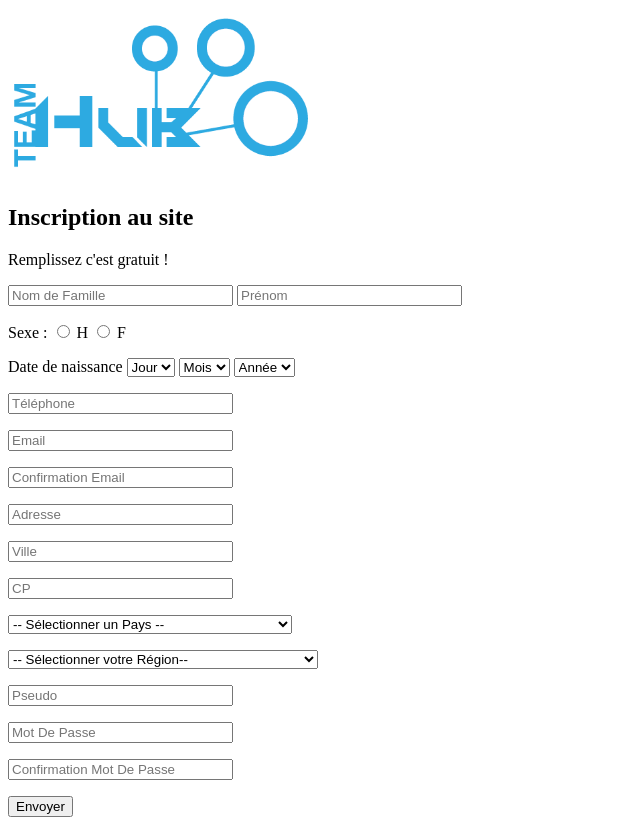
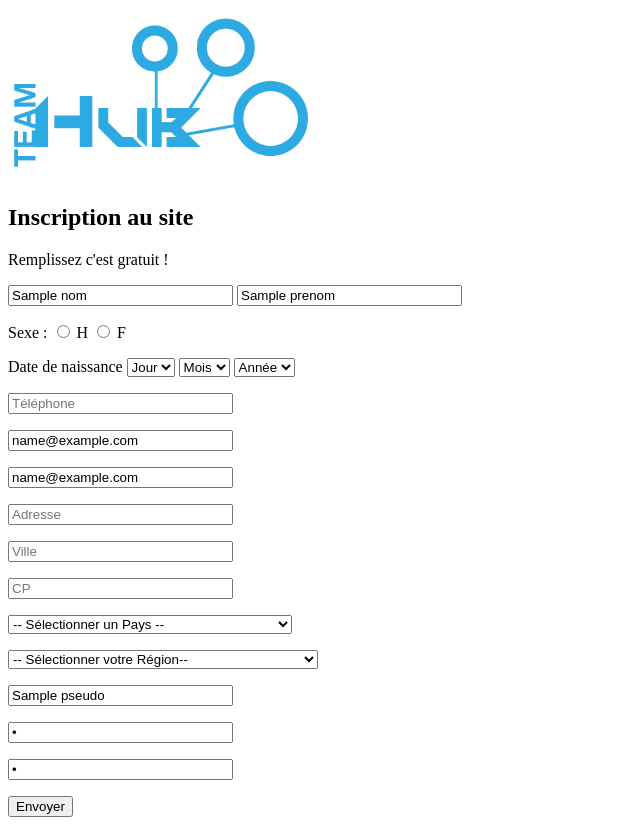
Before and after one commit to Fralax/TeamHub, a PHP site: template Vues/vueInscription.php in a window 1280 px wide. Shown: the whole page, without its empty margins (0-640 px from the left). Run offline with PHP 8.4, Linux system fonts and the light colour scheme; the template is opened without the code that fills it: most values are stand-ins (such as "Sample title", 1, 10 or a date in 2020); data that the repository does not hold is empty.

Commit message:
Améliorations

```diff
--- a/Vues/vueInscription.php
+++ b/Vues/vueInscription.php
@@ -12,9 +12,14 @@
 		<h2>Inscription au site</h2>
 		<p> Remplissez c'est gratuit ! </p>
 
-		<form  name = "formulaireInscription" method="post" >
-			<p><input type="text" name="Nom" placeholder="Nom de Famille" size="25" />
-			<input type="text" name="Prenom" placeholder="Prénom" size="25" /> </p>
+    <?php
+    if ($testVerif == true){
+      exit;
+    } ?>
+
+		<form  name = "formulaireInscription" method="post" action = "vueInscription.php">
+			<p><input type="text" name="Nom" placeholder="Nom de Famille" size="25" value = "<?= $Nom ?>"/>
+			<input type="text" name="Prenom" placeholder="Prénom" size="25" value = "<?= $Prenom ?>"/> </p>
 
       <p> Sexe : <input type="radio" name="Sexe" value="H" /> <label for="H">H</label>
       <input type="radio" name="Sexe" value="F" /> <label for="F">F</label> </p>
@@ -36,8 +41,8 @@
 
 			<p> <input type="tel" name="Téléphone" placeholder="Téléphone" size="25"/> </p>
 
-			<p> <input type="email" name="Email" placeholder="Email" size="25" /> </p>
-			<p> <input type="email" name="ConfirmEmail" placeholder="Confirmation Email" size="25" /> </p>
+			<p> <input type="email" name="Email" placeholder="Email" size="25" value = "<?= $Email ?>"/> </p>
+			<p> <input type="email" name="ConfirmEmail" placeholder="Confirmation Email" size="25" value = "<?= $ConfirmEmail ?>"/> </p>
 
 			<p> <input type="text" name="Adresse" placeholder="Adresse" size="25" required/> </p>
 			<p> <input type="text" name="Ville" placeholder="Ville" size="25" required/> </p>
@@ -365,14 +370,13 @@
 				</select>
 			</p>
 
-			<p> <input type="text" name="Pseudo" placeholder="Pseudo" size="25" /> </p>
-			<p> <input type="password" name="MotDePasse" placeholder="Mot De Passe" size="25" /> </p>
-			<p> <input type="password" name="ConfirmMotDePasse" placeholder="Confirmation Mot De Passe" size="25" /> </p>
+			<p> <input type="text" name="Pseudo" placeholder="Pseudo" size="25" value = "<?= $Pseudo ?>"/> </p>
+			<p> <input type="password" name="MotDePasse" placeholder="Mot De Passe" size="25" value = "<?= $MotDePasse ?>"/> </p>
+			<p> <input type="password" name="ConfirmMotDePasse" placeholder="Confirmation Mot De Passe" size="25" value = "<?= $ConfirmMotDePasse ?>"/> </p>
 
 			<p> <input type="submit" value="Envoyer" > </p>
 
-      <?php verifMdp(); ?>
-
 		</form>
 	</body>
+
 </html>
```
Also changed, not shown: Contrôleurs/controleurInscription.php (+33 -5 lines).
